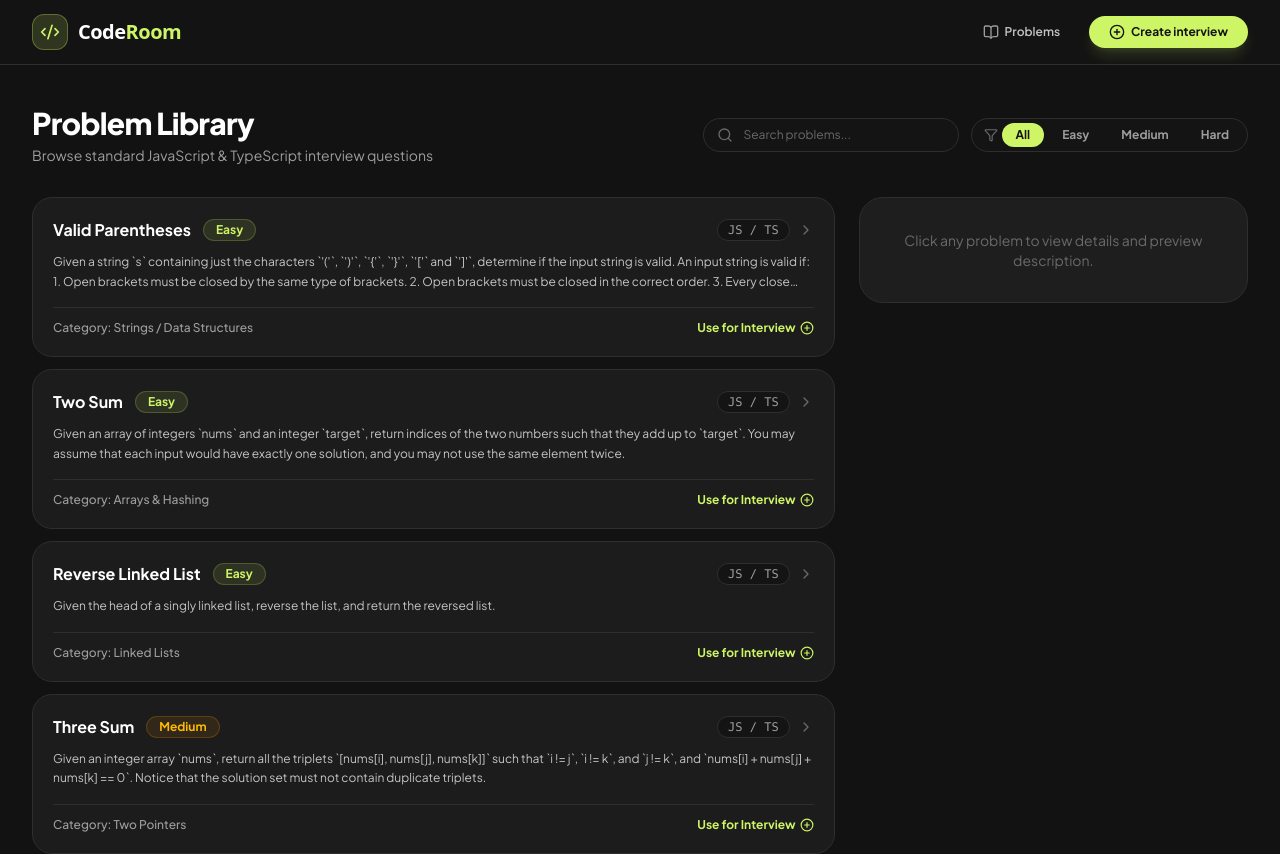
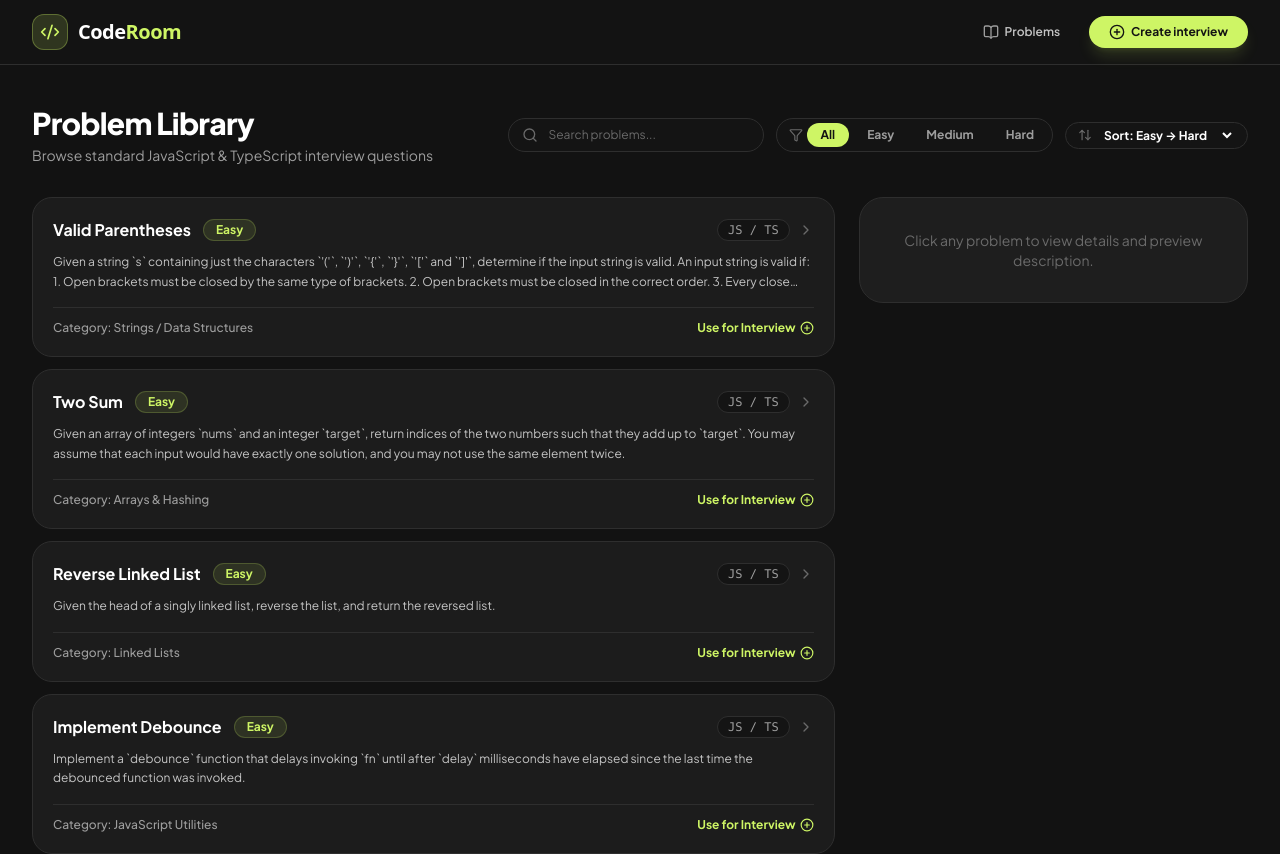
Before and after one commit to mykyta-northstone/coderoom, a Next.js app: page /problems in a window 1280 px wide. Shown: the top 854 px of the page. Built offline with nearby package versions, Linux system fonts and the light colour scheme.

Commit message:
feat: sort problems by difficulty by default (Easy -> Medium -> Hard) and add sort selector

```diff
--- a/app/problems/page.tsx
+++ b/app/problems/page.tsx
@@ -4,12 +4,19 @@ import { useState } from "react";
 import Link from "next/link";
 import { Navbar } from "@/components/layout/Navbar";
 import { PROBLEMS, Problem, Difficulty } from "@/data/problems";
-import { Search, PlusCircle, ChevronRight, Filter } from "lucide-react";
+import { Search, PlusCircle, ChevronRight, Filter, ArrowUpDown } from "lucide-react";
 
 export default function ProblemsPage() {
   const [search, setSearch] = useState("");
   const [difficultyFilter, setDifficultyFilter] = useState<string>("all");
+  const [sortOrder, setSortOrder] = useState<"difficulty-asc" | "difficulty-desc" | "title">("difficulty-asc");
   const [selectedProblem, setSelectedProblem] = useState<Problem | null>(null);
+
+  const difficultyRank: Record<Difficulty, number> = {
+    easy: 1,
+    medium: 2,
+    hard: 3,
+  };
 
   const filteredProblems = PROBLEMS.filter((problem) => {
     const matchesSearch =
@@ -19,6 +26,14 @@ export default function ProblemsPage() {
     const matchesDifficulty =
       difficultyFilter === "all" || problem.difficulty === difficultyFilter;
     return matchesSearch && matchesDifficulty;
+  }).sort((a, b) => {
+    if (sortOrder === "difficulty-asc") {
+      return difficultyRank[a.difficulty] - difficultyRank[b.difficulty];
+    }
+    if (sortOrder === "difficulty-desc") {
+      return difficultyRank[b.difficulty] - difficultyRank[a.difficulty];
+    }
+    return a.title.localeCompare(b.title);
   });
 
   const getDifficultyBadge = (difficulty: Difficulty) => {
@@ -72,6 +87,7 @@ export default function ProblemsPage() {
               />
             </div>
 
+            {/* Filter by Difficulty */}
             <div className="flex items-center space-x-1 bg-[#141414] border border-[#2e2e2e] rounded-full p-1 w-full sm:w-auto">
               <Filter className="w-3.5 h-3.5 text-[#6a6a6a] ml-2" />
               {(["all", "easy", "medium", "hard"] as const).map((diff) => (
@@ -87,6 +103,26 @@ export default function ProblemsPage() {
                   {diff}
                 </button>
               ))}
+            </div>
+
+            {/* Sort Dropdown */}
+            <div className="relative flex items-center bg-[#141414] border border-[#2e2e2e] rounded-full px-3 py-1 w-full sm:w-auto">
+              <ArrowUpDown className="w-3.5 h-3.5 text-[#6a6a6a] mr-2 shrink-0" />
+              <select
+                value={sortOrder}
+                onChange={(e) => setSortOrder(e.target.value as any)}
+                className="bg-transparent text-xs font-bold text-white focus:outline-none cursor-pointer pr-2"
+              >
+                <option value="difficulty-asc" className="bg-[#1e1e1e] text-white">
+                  Sort: Easy → Hard
+                </option>
+                <option value="difficulty-desc" className="bg-[#1e1e1e] text-white">
+                  Sort: Hard → Easy
+                </option>
+                <option value="title" className="bg-[#1e1e1e] text-white">
+                  Sort: Alphabetical
+                </option>
+              </select>
             </div>
           </div>
         </div>
--- a/data/problems.ts
+++ b/data/problems.ts
@@ -14,7 +14,7 @@ export type Problem = {
   };
 };
 
-export const PROBLEMS: Problem[] = [
+const rawProblems: Problem[] = [
   {
     id: "valid-parentheses",
     title: "Valid Parentheses",
@@ -523,6 +523,16 @@ function groupBy(array, fn) {
   },
 ];
 
+const difficultyRankMap: Record<Difficulty, number> = {
+  easy: 1,
+  medium: 2,
+  hard: 3,
+};
+
+export const PROBLEMS: Problem[] = rawProblems.sort(
+  (a, b) => difficultyRankMap[a.difficulty] - difficultyRankMap[b.difficulty]
+);
+
 export function getProblemById(id: string): Problem | undefined {
   return PROBLEMS.find((p) => p.id === id);
 }
```
